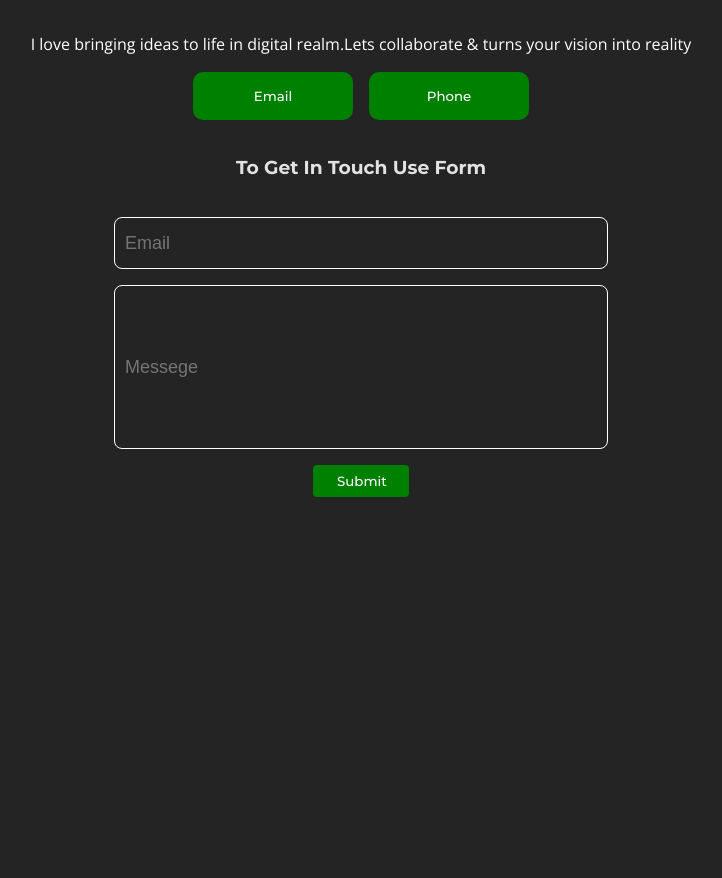
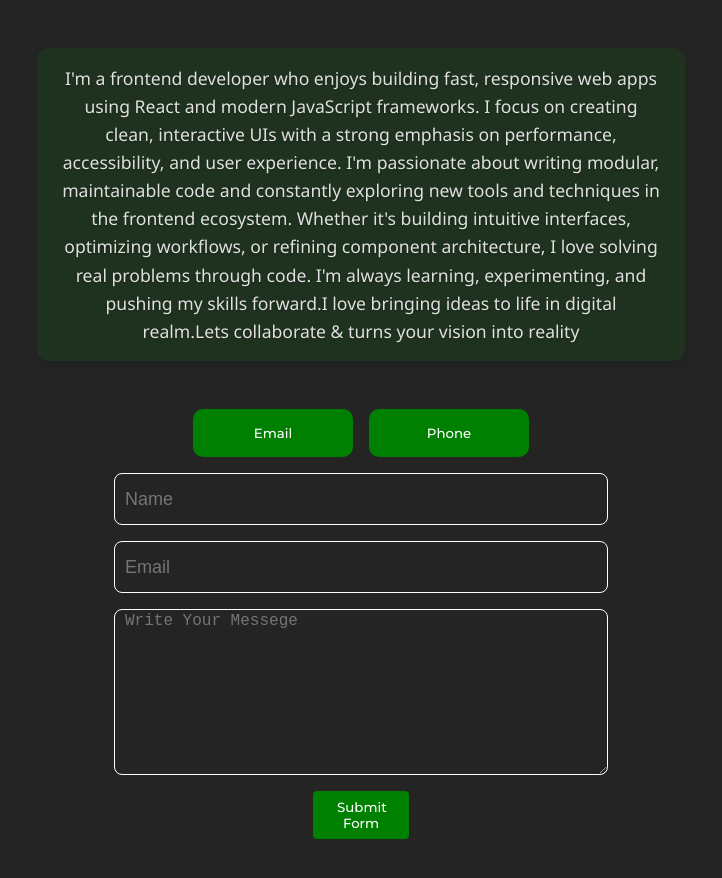
Before and after one commit to Raja-Simform/Portfolio-project, a React (Vite) app: page / in a window 1280 px wide. Shown: the part 3620-4498 px from the top of the page, without its empty margins (279-1001 px from the left). Before the commit the page ends 4213 px from the top, so only its background shows below. Built offline with nearby package versions, Linux system fonts and the light colour scheme.

Commit message:
feat:Add form validation in contact

```diff
--- a/src/components/Contact/Contact.tsx
+++ b/src/components/Contact/Contact.tsx
@@ -3,11 +3,21 @@ import { ContactStyled } from "./ContactStyled";
 // import { motion, useInView } from "motion/react";
 // import { useRef } from "react";
 export default function Contact(){
-    // const contactRef=
+
     return(
     <ContactStyled id="contact">
          <h2>Contact</h2>
-         <span>I love bringing ideas to life in digital realm.Lets collaborate &
+         <span id="aboutme">I'm a frontend developer who enjoys building fast,
+                    responsive web apps using React and modern JavaScript
+                    frameworks. I focus on creating clean, interactive UIs with
+                    a strong emphasis on performance, accessibility, and user
+                    experience. I'm passionate about writing modular,
+                    maintainable code and constantly exploring new tools and
+                    techniques in the frontend ecosystem. Whether it's building
+                    intuitive interfaces, optimizing workflows, or refining
+                    component architecture, I love solving real problems through
+                    code. I'm always learning, experimenting, and pushing my
+                    skills forward.I love bringing ideas to life in digital realm.Lets collaborate &
             turns your vision into reality</span>
 
         <div className="contact-details">
--- a/src/components/Contact/ContactStyled.tsx
+++ b/src/components/Contact/ContactStyled.tsx
@@ -11,10 +11,22 @@ export const ContactStyled=styled.section`
         font-size:2.8rem;
         color: green;
     }
-    span{
-        font-weight: 400;
-        color:white;
-    }
+    #aboutme {
+  font-weight: 400;
+  color: #e0e0e0;
+  font-size: 1.1rem;
+  line-height: 1.6;
+  max-width: 600px;
+  text-align: center;
+  margin: 1rem 0 2rem 0;
+  font-family: 'Segoe UI', Tahoma, Geneva, Verdana, sans-serif;
+  text-shadow: 0 1px 2px rgba(0, 0, 0, 0.3);
+  background-color: rgba(0, 128, 0, 0.15);
+  padding: 1rem 1.5rem;
+  border-radius: 12px;
+  box-shadow: 0 4px 6px rgba(0, 0, 0, 0.1);
+}
+
     .contact-details{
         display: flex;
         align-items: center;
--- a/src/components/Form/Form.tsx
+++ b/src/components/Form/Form.tsx
@@ -1,11 +1,46 @@
 import { FormStyled } from "./FormStyled"
-export default function Form(){
-     return (
+
+
+import { useState, type FormEvent } from "react";
+
+export default function Form() {
+   const [result, setResult] = useState("");
+
+   const onSubmit = async (event:FormEvent<HTMLFormElement>) => {
+     event.preventDefault();
+     setResult("Sending....");
+     const formData = new FormData(event.target as HTMLFormElement);
+
+     formData.append("access_key", "3eab47fd-b49b-4b26-8548-1a9775a21d40");
+
+     const response = await fetch("https://api.web3forms.com/submit", {
+       method: "POST",
+       body: formData
+     });
+
+     const data = await response.json();
+
+     if (data.success) {
+       setResult("Form Submitted Successfully");
+       (event.target as HTMLFormElement).reset();
+     } else {
+       console.log("Error", data);
+       setResult(data.message);
+     }
+   };
+
+   return (
      <FormStyled>
-        <h3>To Get In Touch Use Form</h3>
-        <input id="email" type="email" placeholder="Email" required/>
-        <input id ="messege" type="text" placeholder="Messege" required/>
-        <button type="submit">Submit</button>
+       <form onSubmit={onSubmit} id="form">
+         <input id="name" type="text" name="name" placeholder="Name"  required/>
+         <input type="email" id="email" name="email" placeholder="Email"  required/>
+         <textarea name="message" id ="messege" placeholder="Write Your Messege"  required></textarea>
+
+         <button type="submit">Submit Form</button>
+
+       </form>
+       <span>{result}</span>
+
      </FormStyled>
-     )
-}
+   );
+ }
--- a/src/components/Form/FormStyled.tsx
+++ b/src/components/Form/FormStyled.tsx
@@ -1,10 +1,16 @@
 import styled from "styled-components";
 
-export const FormStyled=styled.form`
+export const FormStyled=styled.div`
     display: flex;
     flex-direction: column;
     gap: 1rem;
     align-items: center;
+    #form{
+      display: flex;
+    flex-direction: column;
+    gap: 1rem;
+    align-items: center;
+    }
     #email{
         height:3rem;
         width: 30rem;
@@ -24,8 +30,17 @@ export const FormStyled=styled.form`
         font-size:large;
         word-wrap: break-word;
     }
+    #name{
+      height:3rem;
+        width: 30rem;
+        border-radius: 8px;
+        border: 1px solid white;
+        padding-left: 10px;
+        background-color: #242424;
+        font-size: large;
+    }
     button{
-        height: 2rem;
+
         width: 6rem;
         background-color: green;
         border: none;
@@ -38,6 +53,9 @@ export const FormStyled=styled.form`
       #messege{
         width: 15rem;
       }
+      #name{
+        width: 15rem;
+      }
     }
 
 
```
